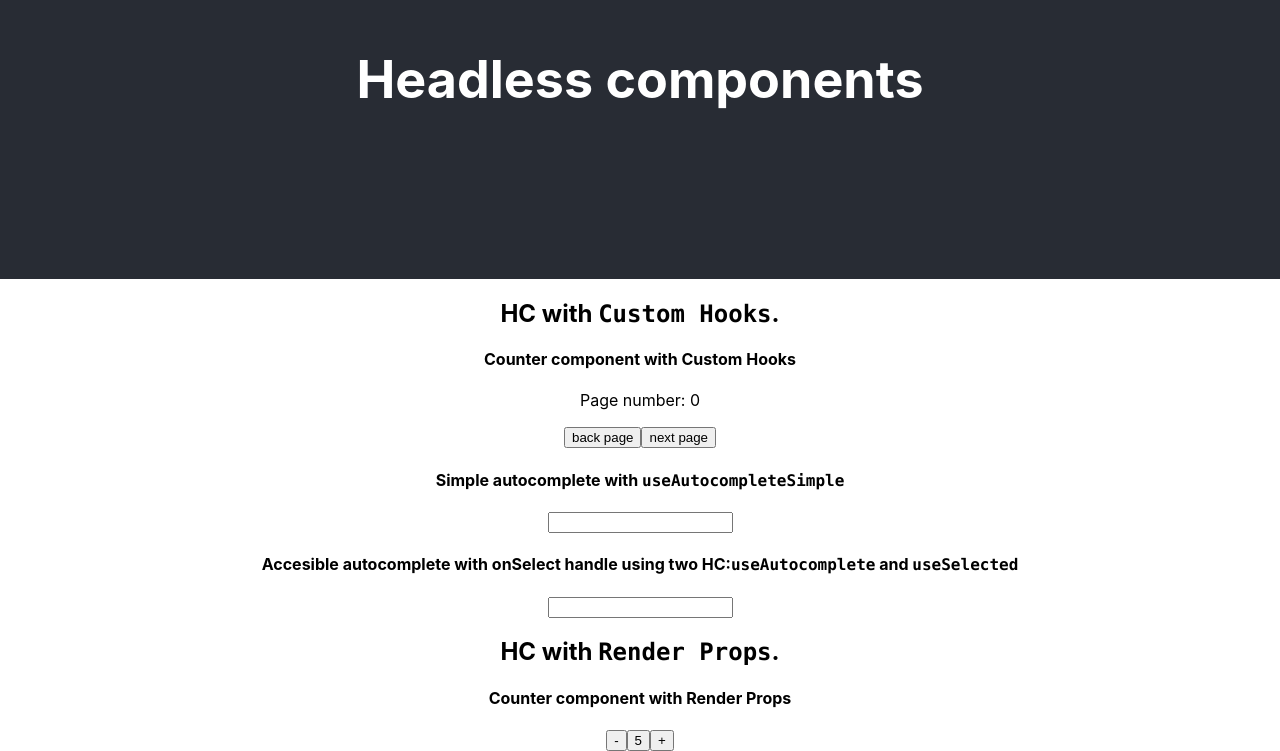
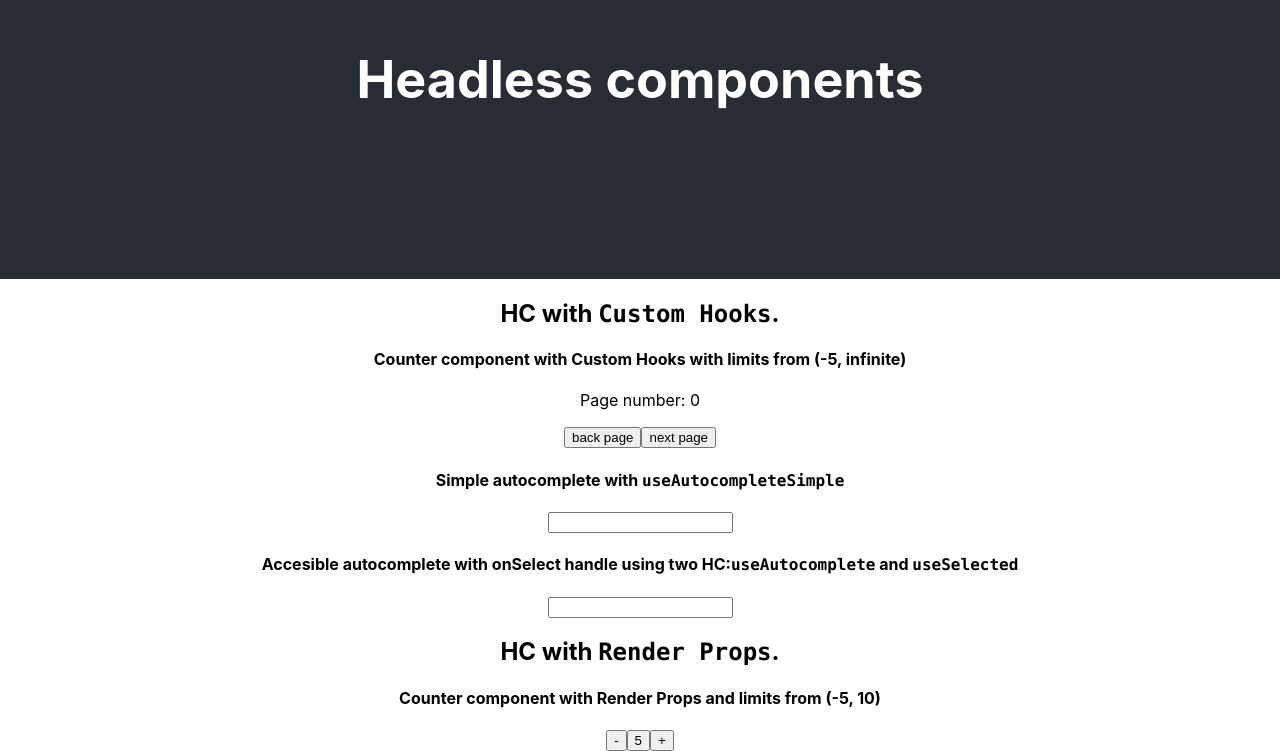
Before and after one commit to headless-components/headless-components-react, a React (Create React App) app: page / in a window 1280 px wide. Shown: the part 121-872 px from the top of the page. Built offline with nearby package versions, Linux system fonts and the light colour scheme.

Commit message:
update counter examples text

```diff
--- a/src/components/UiCounterHooks.js
+++ b/src/components/UiCounterHooks.js
@@ -6,10 +6,10 @@ const UiCounterHooks = () => {
 
   return (
     <div>
-      <h4>Counter component with Custom Hooks</h4>
+      <h4>Counter component with Custom Hooks with limits from (-5, infinite) </h4>
       <p>Page number: {count}</p>
       <button onClick={() => decrement(1, 1)}>back page</button>
-      <button onClick={() => increment(1, 5)}>next page</button>
+      <button onClick={() => increment(1)}>next page</button>
     </div>
   )
 }
--- a/src/components/UiCounterRenderProps.js
+++ b/src/components/UiCounterRenderProps.js
@@ -8,7 +8,7 @@ const UiCounterRenderProps = () => {
         {({ count, increment, decrement }) => {
           return (
             <div>
-              <h4>Counter component with Render Props</h4>
+              <h4>Counter component with Render Props and limits from (-5, 10) </h4>
               <button onClick={() => decrement(1, -5)}>-</button>
               <button>{count}</button>
               <button onClick={() => increment(1, 10)}>+</button>
```
